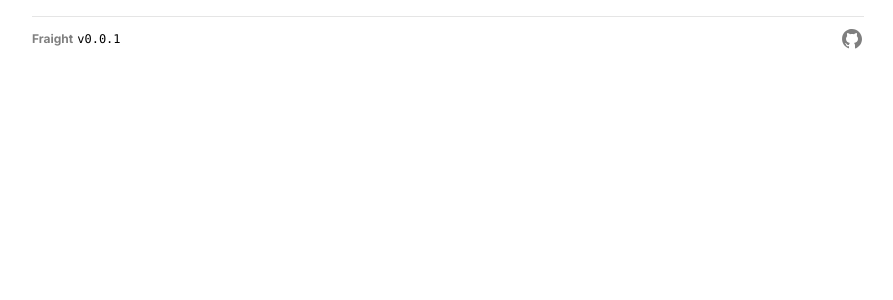
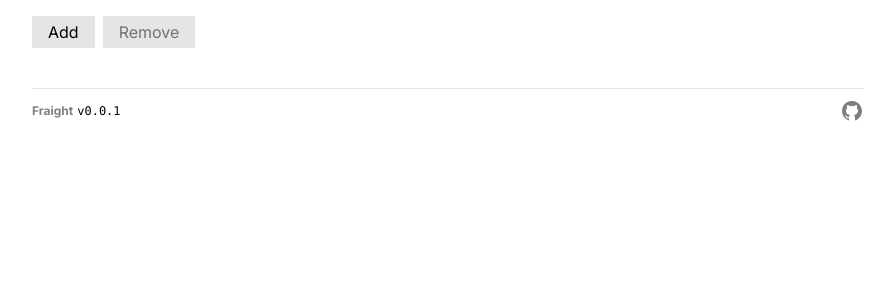
Before and after one commit to fraightonline/web, a Next.js app: page / in a window 1280 px wide. Shown: the top 300 px of the page, without its empty margins (192-1085 px from the left). Built offline with nearby package versions, Linux system fonts and the light colour scheme.

Commit message:
Added vehicle generator

```diff
--- a/package.json
+++ b/package.json
@@ -10,9 +10,11 @@
   },
   "dependencies": {
     "@tailwindcss/forms": "^0.5.7",
+    "@types/uuid": "^9.0.7",
     "next": "14.0.3",
     "react": "^18",
-    "react-dom": "^18"
+    "react-dom": "^18",
+    "uuid": "^9.0.1"
   },
   "devDependencies": {
     "@types/node": "^20",
--- /dev/null
+++ b/src/app/components/Vehicles.tsx
@@ -0,0 +1,76 @@
+"use client";
+
+import { useState } from "react";
+import { v4 } from "uuid";
+
+interface Vehicle {
+  id: string;
+  license: string;
+  brand: string;
+}
+
+const MAX_VEHICLES = 10;
+const BRANDS = ["Scania", "Volvo", "DAF", "Renault", "Iveco", "MAN"];
+
+const Vehicles = () => {
+  const [vehicles, setVehicles] = useState<Vehicle[]>([]);
+
+  const addVehicle = () => {
+    setVehicles([
+      ...vehicles,
+      {
+        id: v4(),
+        license: randomLicense(),
+        brand: BRANDS[Math.floor(Math.random() * BRANDS.length)],
+      },
+    ]);
+  };
+
+  const removeVehicle = () => {
+    setVehicles(vehicles.slice(0, -1));
+  };
+
+  const randomLicense = (): string => {
+    // Dutch example: 91-BSR-3
+    return `${Math.floor(Math.random() * 100)}-${randomCharacterString(
+      3
+    )}-${Math.floor(Math.random() * 10)}`;
+  };
+
+  // Source: https://codepal.ai/code-generator/query/D5rDijgo/javascript-generate-random-3-letter-string
+  const randomCharacterString = (length: number): string => {
+    const alphabet: string = "ABCDEFGHIJKLMNOPQRSTUVWXYZ";
+    let result = "";
+
+    for (let i = 0; i < length; i++) {
+      const randomIndex = Math.floor(Math.random() * alphabet.length);
+      result += alphabet[randomIndex];
+    }
+
+    return result;
+  };
+
+  return (
+    <div className="mx-auto max-w-2xl lg:max-w-4xl px-4 sm:px-6 lg:px-8 py-4">
+      <button
+        className="px-4 py-1 bg-black/10 hover:bg-black/20 disabled:text-black/50 transition mr-2 mb-2"
+        onClick={addVehicle}
+        disabled={vehicles.length === MAX_VEHICLES}
+      >
+        Add
+      </button>
+      <button
+        className="px-4 py-1 bg-black/10 hover:bg-black/20 disabled:text-black/50 transition"
+        onClick={removeVehicle}
+        disabled={vehicles.length === 0}
+      >
+        Remove
+      </button>
+      {vehicles.map((v: Vehicle) => (
+        <p key={v.id}>{`${v.license} | ${v.brand}`}</p>
+      ))}
+    </div>
+  );
+};
+
+export default Vehicles;
--- a/src/app/page.tsx
+++ b/src/app/page.tsx
@@ -1,8 +1,10 @@
 import Footer from "./components/Footer";
+import Vehicles from "./components/Vehicles";
 
 export default function Home() {
   return (
     <>
+      <Vehicles />
       <Footer />
     </>
   );
```
Also changed, not shown: 1 other file (tests, documents, lock files or other folders).
